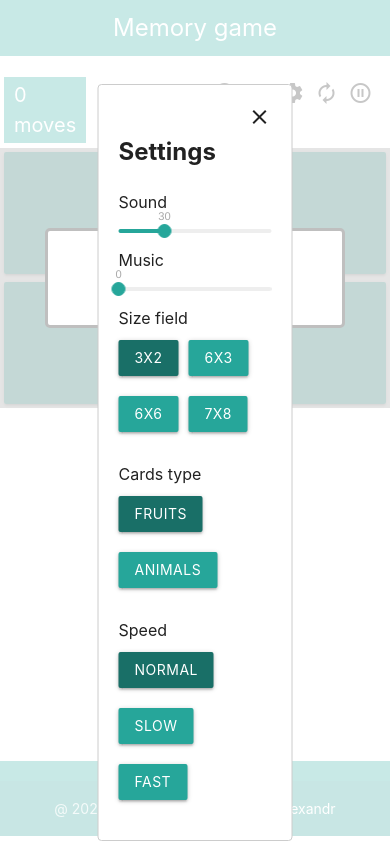
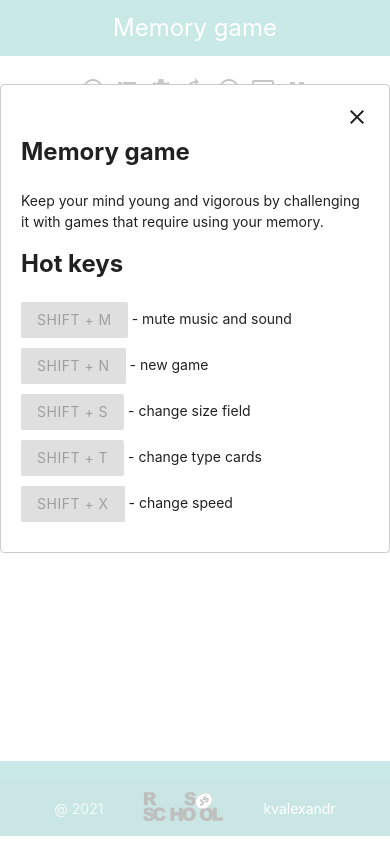
Before and after one commit to kvalexandr/react-game, a React (Create React App) app: page / in a window 390 px wide. Both pictures are taken after a click on the icon "info_outline". Built offline with nearby package versions, Linux system fonts and the light colour scheme.

Commit message:
refactor: settings, cards, styles

```diff
--- /dev/null
+++ b/src/components/Info.jsx
@@ -0,0 +1,39 @@
+import React from 'react';
+import Modal from 'react-modal';
+
+Modal.setAppElement('#root');
+
+function Info(props) {
+  const { viewInfo, viewInfoModal } = props;
+
+  return (
+    <Modal
+      isOpen={viewInfo}
+    >
+      <div className="modal-close">
+        <i className="material-icons" onClick={viewInfoModal}>close</i>
+      </div>
+      <div className="modal-title">Memory game</div>
+      <p>Keep your mind young and vigorous by challenging it with games that require using your memory. </p>
+
+      <div className="modal-title">Hot keys</div>
+      <div className="hotkey-info">
+        <span class="btn disabled">Shift + M</span> - mute music and sound
+      </div>
+      <div className="hotkey-info">
+        <span class="btn disabled">Shift + N</span> - new game
+      </div>
+      <div className="hotkey-info">
+        <span class="btn disabled">Shift + S</span> - change size field
+      </div>
+      <div className="hotkey-info">
+        <span class="btn disabled">Shift + T</span> - change type cards
+      </div>
+      <div className="hotkey-info">
+        <span class="btn disabled">Shift + X</span> - change speed
+      </div>
+    </Modal>
+  );
+}
+
+export { Info };
--- a/src/config/settings.js
+++ b/src/config/settings.js
@@ -1,19 +1,15 @@
 export const sizeField = [
   {
-    rows: 2,
-    cols: 3
+    rows: 3,
+    cols: 4
   },
   {
-    rows: 3,
-    cols: 6
+    rows: 4,
+    cols: 5
   },
   {
     rows: 6,
     cols: 6
-  },
-  {
-    rows: 8,
-    cols: 7
   },
 ];
 
--- a/src/index.css
+++ b/src/index.css
@@ -50,7 +50,7 @@ nav {
 }
 
 .game-content {
-  max-width: 800px;
+  max-width: 500px;
   margin: auto;
   position: relative;
 }
@@ -108,13 +108,6 @@ nav {
 }
 
 .cards {
-  /* display: grid;
-  grid-template-columns: repeat(auto-fill, minmax(45%, 1fr));
-  gap: 1rem;  */
-  /* width: 100%;
-  box-sizing: border-box;
-  margin: auto;
-  text-align: center; */
   display: flex;
   flex-wrap: wrap;
 }
@@ -165,6 +158,7 @@ nav {
   transform: rotateY(-180deg);
   background-color: #fff;
   width: 100%;
+  padding: 0;
 }
 
 .hover .card-front {
@@ -177,8 +171,14 @@ nav {
   transform: rotateY(0deg);
 }
 
-.card-back .found {
+.card-back img {
+  padding: 0px;
+  transition: all .5s;
+}
+
+.card-back img.found {
   opacity: .3;
+  padding: 10px;
 }
 
 .active {
@@ -202,6 +202,14 @@ nav {
   transform: translate(-50%, 0%);
 }
 
+@media screen and (max-width: 600px) {
+  .ReactModal__Content {
+    left: 0% !important;
+    right: 0% !important;
+    transform: translate(0%, 0%);
+  }
+}
+
 .panel {
   display: flex;
   justify-content: space-between;
@@ -212,6 +220,20 @@ nav {
 
 .controls i {
   margin-left: 10px;
+}
+
+@media screen and (max-width: 499px) {
+  .panel {
+    flex-direction: column-reverse;
+  }
+
+  .controls {
+    margin-bottom: 5px;
+  }
+
+  .controls i {
+    margin: 0 5px;
+  }
 }
 
 .stats {
@@ -252,6 +274,10 @@ nav {
   font-size: 16px;
 }
 
+.hotkey-info {
+  margin-bottom: 10px;
+}
+
 .input-range__track--active {
   background-color: #26a69a;
 }
--- a/src/layout/Main.jsx
+++ b/src/layout/Main.jsx
@@ -2,6 +2,7 @@ import React, { Component } from 'react';
 import { Card } from '../components/Card';
 import { Stats } from '../components/Stats';
 import { Settings } from '../components/Settings';
+import { Info } from '../components/Info';
 import { sizeField, cardsType, speedType } from '../config/settings';
 import { shuffleArray, getStorage, addStorage, getTimeText, fullScreen, cancelFullscreen } from '../utils/utils';
 
@@ -23,6 +24,7 @@ class Main extends Component {
     music: 0,
     viewStats: false,
     viewSettings: false,
+    viewInfo: false,
     fullscreen: false
   };
 
@@ -95,6 +97,42 @@ class Main extends Component {
 
   saveGame = () => {
     addStorage(this.state, 'mg_save');
+  }
+
+  sleep(ms) {
+    return new Promise(resolve => setTimeout(resolve, ms));
+  }
+
+  getRandomInt(max) {
+    return Math.floor(Math.random() * Math.floor(max));
+  }
+
+  autoGame = async () => {
+    this.startGame();
+    await this.sleep(1000);
+    let cards = this.state.cards;
+
+    while (cards) {
+      const firstCardId = this.getRandomInt(cards.length);
+      const firstCard = cards[firstCardId];
+      cards = cards.filter((el, idx) => idx !== firstCardId);
+
+      const secondCardId = this.getRandomInt(cards.length);
+      const secondCard = cards[secondCardId]
+      cards = cards.filter((el, idx) => idx !== secondCardId);
+
+      this.onViewCard(firstCard);
+      await this.sleep(500);
+      this.onViewCard(secondCard);
+      await this.sleep(2000);
+
+      if (firstCard.imgId !== secondCard.imgId) {
+        cards.push(firstCard);
+        cards.push(secondCard);
+      }
+
+      if (cards.length === 0) break;
+    }
   }
 
   generateCard = (sizeFieldIndex) => {
@@ -188,12 +226,16 @@ class Main extends Component {
     this.setState(prevState => ({ viewSettings: !prevState.viewSettings }));
   }
 
+  viewInfoModal = () => {
+    this.setState(prevState => ({ viewInfo: !prevState.viewInfo }));
+  }
+
 
   hotKeys = (event) => {
     if (event.shiftKey || event.metaKey) {
       switch (event.code) {
         case 'KeyM':
-          this.setState({ sound: 0 });
+          this.setState({ sound: 0, music: 0 });
           break;
         case 'KeyN':
           this.startGame();
@@ -256,7 +298,6 @@ class Main extends Component {
 
     this.audioBtn.volume = sound / 100;
     this.audioFon.volume = music / 100;
-    //this.audioFon.play();
 
     let finished = true;
     for (const card of cards) {
@@ -264,7 +305,6 @@ class Main extends Component {
     }
     if (isStarted && finished) {
       this.endGame();
-      console.log('end');
     }
 
     if (firstCard && secondCard) {
@@ -282,7 +322,6 @@ class Main extends Component {
         }, speedType[speedIndex].value);
       }
 
-      //this.setState({ firstCard: null, secondCard: null });
       this.setState(prevState => ({
         moves: prevState.moves + 1,
         firstCard: null,
@@ -308,6 +347,7 @@ class Main extends Component {
       timer,
       viewStats,
       viewSettings,
+      viewInfo,
       fullscreen,
       sound,
       music
@@ -323,13 +363,14 @@ class Main extends Component {
           </div>
 
           <div className="controls">
-            <i className="material-icons" onClick={this.viewSettingsModal}>info_outline</i>
+            <i className="material-icons" onClick={this.viewInfoModal}>info_outline</i>
             <i className="material-icons" onClick={this.viewStatsModal}>view_list</i>
             <i className="material-icons" onClick={this.viewSettingsModal}>settings</i>
             <i className="material-icons" onClick={() => this.startGame()}>autorenew</i>
             <i className="material-icons" onClick={isPause ? this.continueGame : this.pauseGame}>
               {isPause ? 'play_circle_outline' : 'pause_circle_outline'}
             </i>
+            <i className="material-icons" onClick={() => this.autoGame()}>queue_play_next</i>
 
             {
               fullscreen
@@ -378,6 +419,7 @@ class Main extends Component {
         </div>
 
         <Stats viewStats={viewStats} viewStatsModal={this.viewStatsModal} />
+        <Info viewInfo={viewInfo} viewInfoModal={this.viewInfoModal} />
         <Settings
           sound={sound}
           onChangeSoundVolume={sound => this.setState({ sound })}
```
